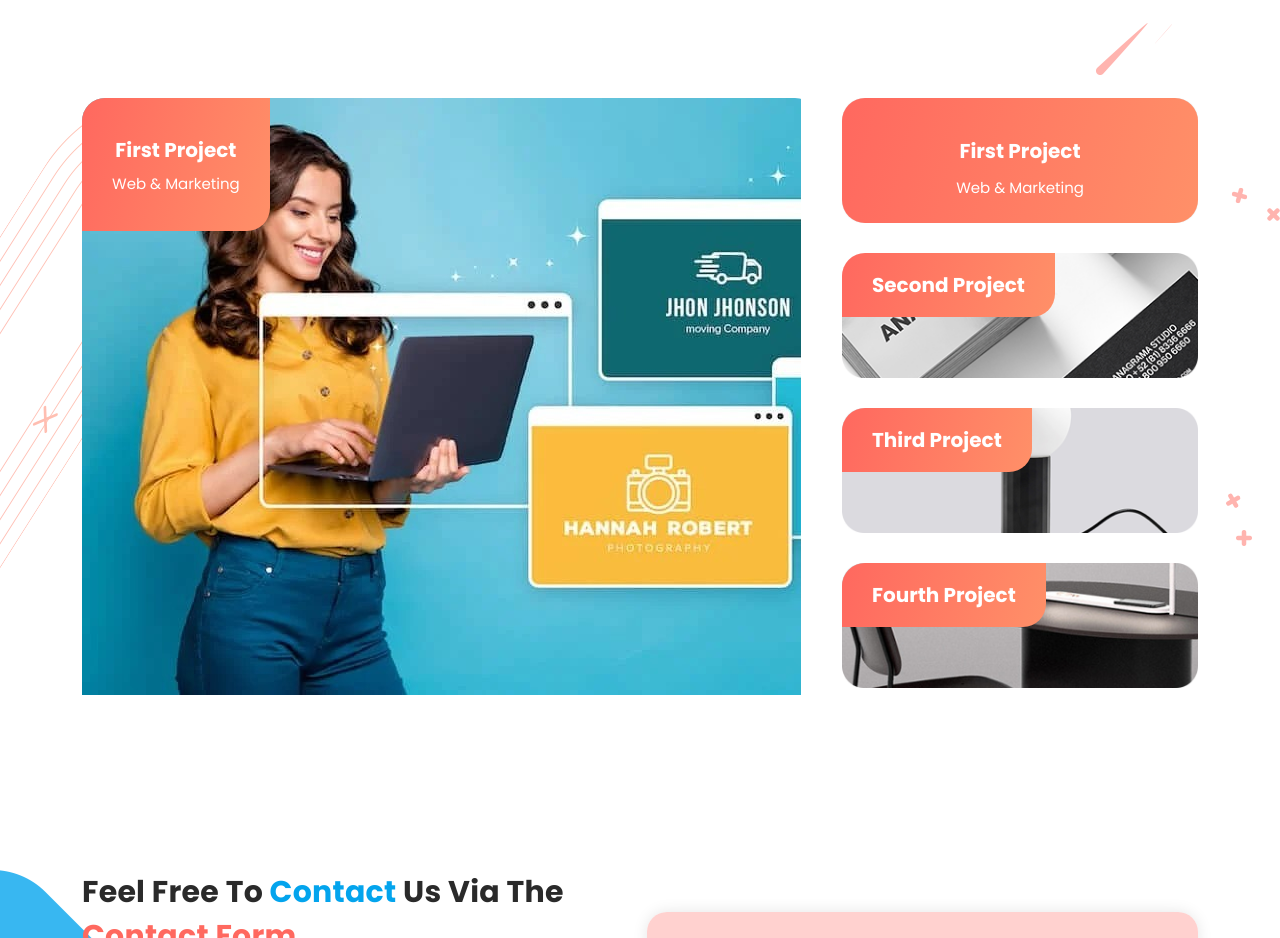
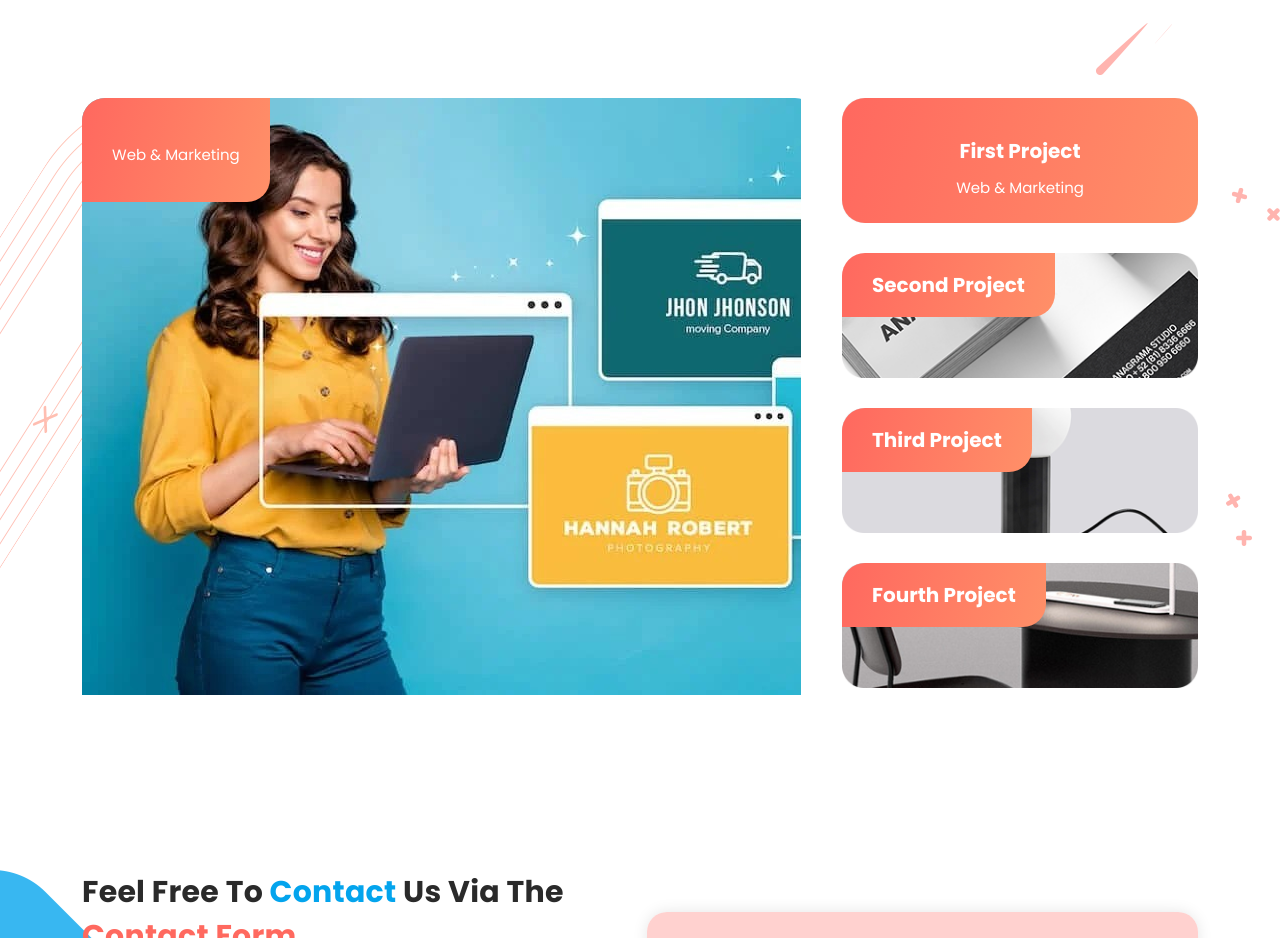
Before and after one commit to Purva005/Avrup, a plain HTML site: page index.html in a window 1280 px wide. Shown: the part 3780-4718 px from the top of the page. Drawn offline with Linux system fonts and the light colour scheme.

Commit message:
Update index.html

```diff
--- a/index.html
+++ b/index.html
@@ -351,7 +351,7 @@
                         <div class="thumb">
                           <iframe width="100%" height="auto" src="assets/images/njn1.jpg" title="YouTube video player" frameborder="0" allow="accelerometer; autoplay; clipboard-write; encrypted-media; gyroscope; picture-in-picture" allowfullscreen></iframe>
                           <div class="overlay-effect">
-                            <a href="#"><h4>First Project</h4></a>
+                            <a href="#"><h4></h4></a>
                             <span>Web &amp; Marketing</span>
                           </div>
                         </div>
```
